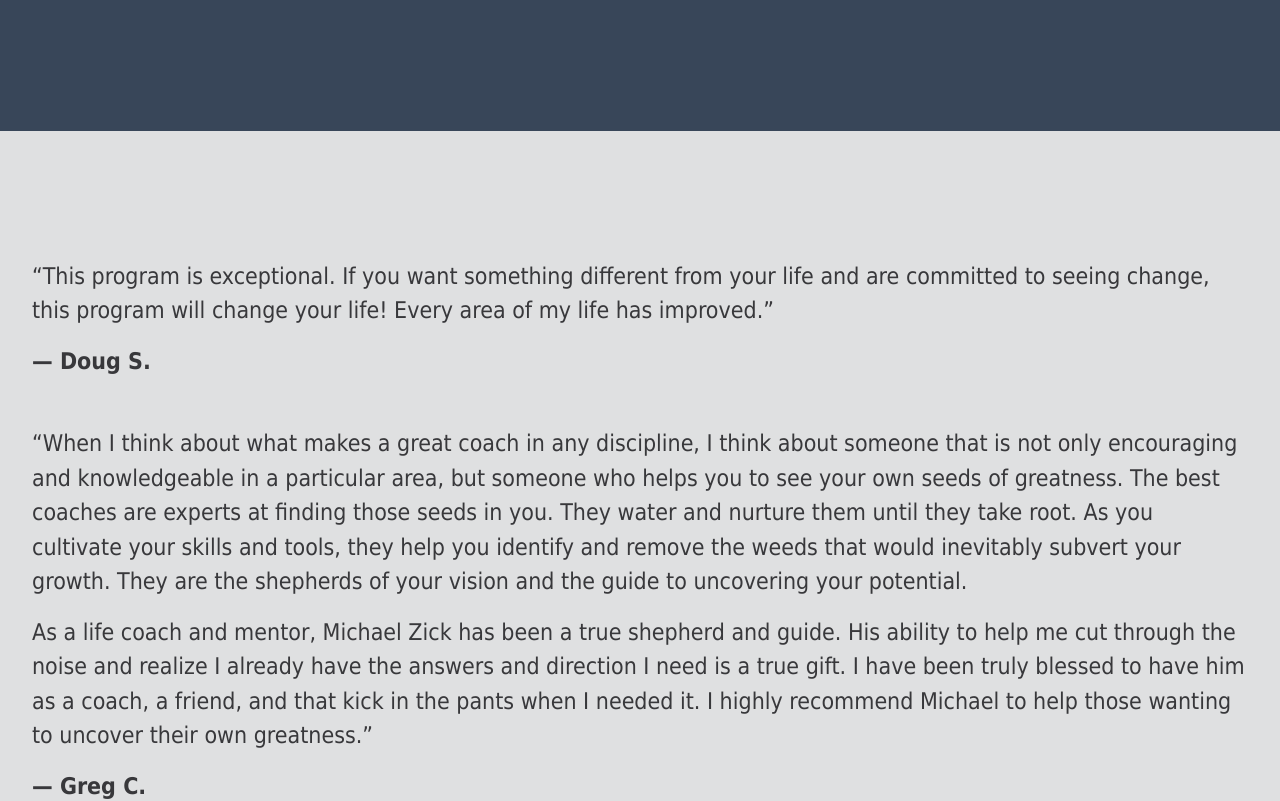
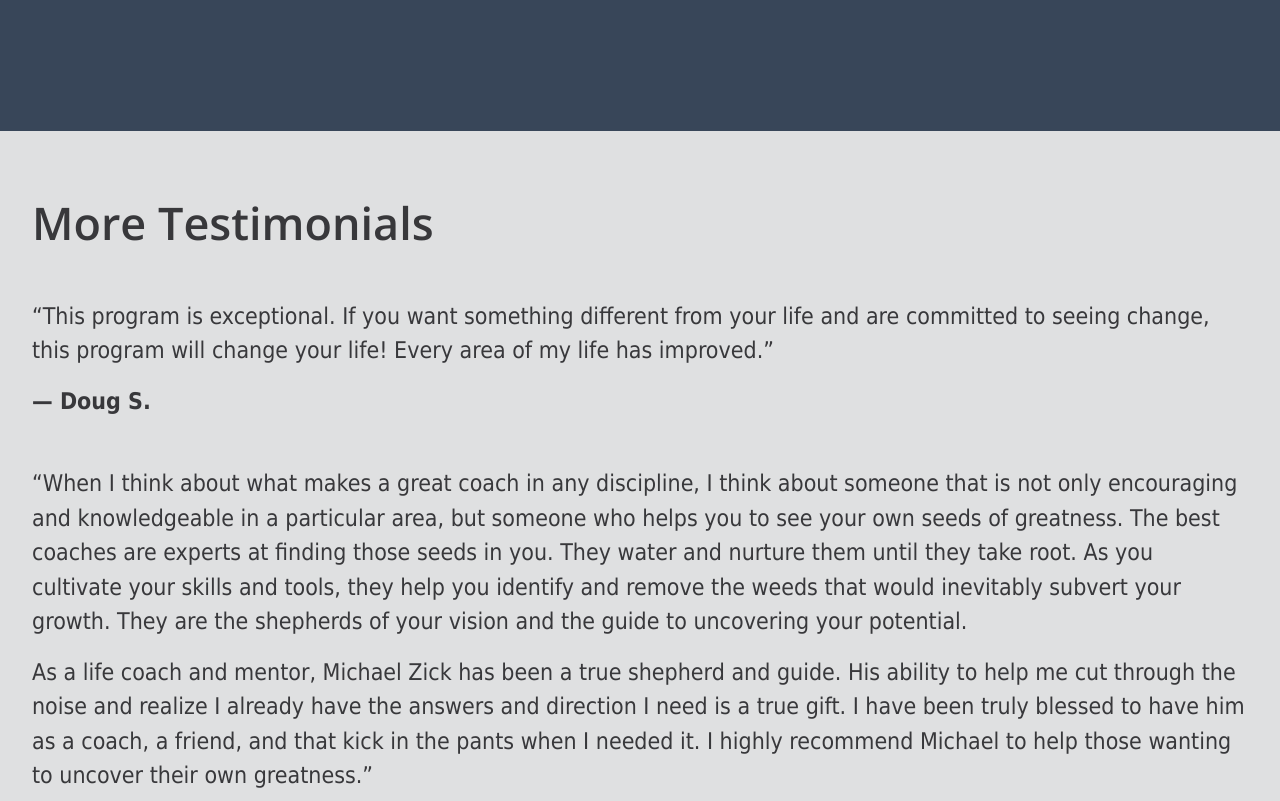
Before and after one commit to michaelzick/michaelzick.com, a Next.js app: page /testimonials in a window 1280 px wide. Shown: the part 2385-3186 px from the top of the page. Built offline with nearby package versions, Linux system fonts and the light colour scheme.

Commit message:
improved more testimonials header

```diff
--- a/app/testimonials/page.tsx
+++ b/app/testimonials/page.tsx
@@ -102,8 +102,11 @@ export default function Testimonials() {
         </div>
       </section>
 
-      <section className="px-6 md:px-8 py-24 md:py-32 bg-[rgb(var(--light-grey))] text-default-grey">
+      <section className="px-6 md:px-8 pt-12 pb-24 md:pt-16 md:pb-32 bg-[rgb(var(--light-grey))] text-default-grey">
         <div className="max-w-[1400px] mx-auto space-y-12 text-[23px]">
+          <div className="max-w-4xl mx-auto md:mx-0">
+            <h2 className="font-headline text-[45px] font-semibold leading-tight text-center md:text-left">More Testimonials</h2>
+          </div>
           <div className="space-y-4">
             <p>
               “This program is exceptional. If you want something different from your life and are
```
